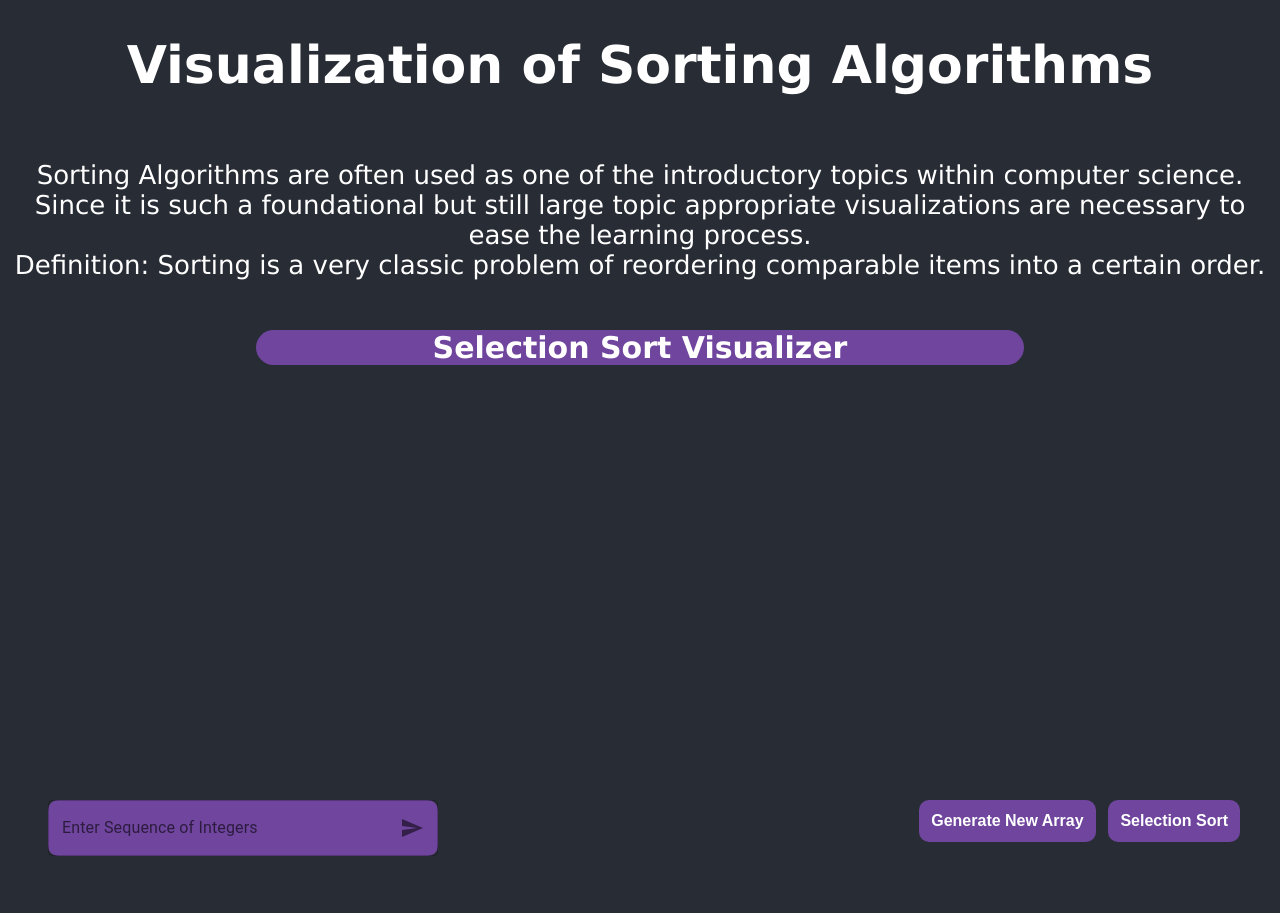
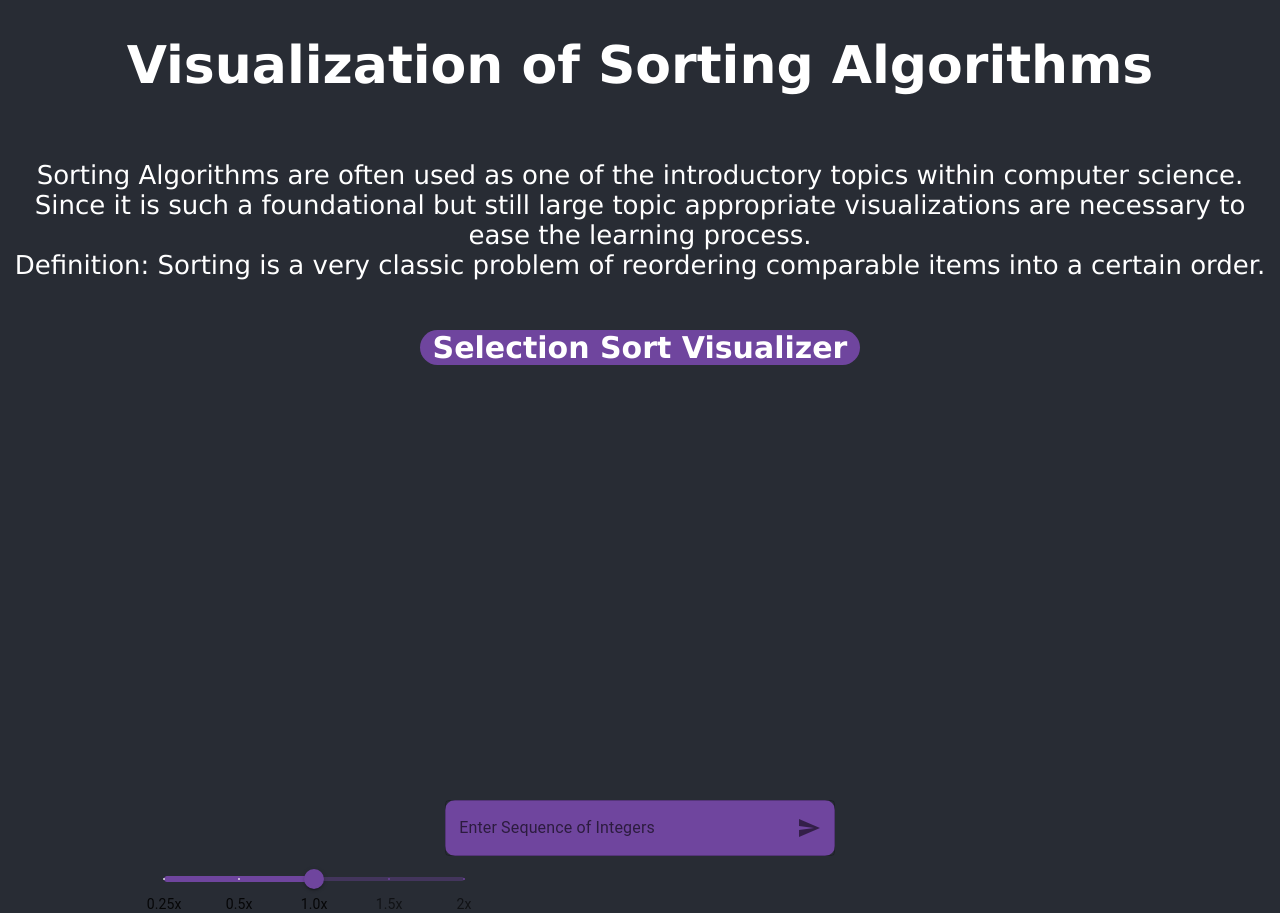
Before and after one commit to FlorianSp2000/visualization-of-sorting-algorithms, a React (Create React App) app: page / in a window 1280 px wide. Shown: the top 913 px of the page. Built offline with nearby package versions, Linux system fonts and the light colour scheme.

Commit message:
add playback slider

```diff
--- /dev/null
+++ b/src/PlaybackSpeedButton.js
@@ -0,0 +1,62 @@
+import React from 'react';
+
+import Box from '@mui/material/Box';
+import Slider from '@mui/material/Slider';
+
+const marks = [
+  {
+    value: 0,
+    label: '0.25x',
+  },
+  {
+    value: 25,
+    label: '0.5x',
+  },
+  {
+    value: 50,
+    label: '1.0x',
+  },
+  {
+    value: 75,
+    label: '1.5x',
+  },
+  {
+    value: 100,
+    label: '2x',
+  },
+
+];
+
+function valuetext(value) {
+  return `${value}°C`;
+}
+
+function valueLabelFormat(value) {
+  return marks.findIndex((mark) => mark.value === value) + 1;
+}
+
+const PlaybackSpeedButton = (props) => {
+    function handleChange(event) {
+        console.log(event.target.value)
+        props.modifyDelay(event.target.value)
+    }
+
+    return (
+        <Box sx={{ width: 300 }}>
+        <Slider
+          aria-label="Restricted values"
+          defaultValue={50}
+          valueLabelFormat={valueLabelFormat}
+          getAriaValueText={valuetext}
+          step={null}
+          valueLabelDisplay="auto"
+          marks={marks}
+          sx={{color: "#6f459e"}}
+          onChange={handleChange}
+          disabled={props.sortingIsActive}
+        />
+      </Box>
+      );
+};
+
+export default PlaybackSpeedButton;
--- a/src/Selectionsort.js
+++ b/src/Selectionsort.js
@@ -1,6 +1,8 @@
-  import React from 'react';
+import React, { useState } from 'react';
+
   import './selectionsort.css'
 import SequenceInputButton from './SequenceInputButton';
+import PlaybackSpeedButton from './PlaybackSpeedButton';
 
 var colorblind_active = false;
 var default_bar_color = "rgb(0, 183, 255)";
@@ -37,11 +39,15 @@ function change_colors_to_colorblind() {
 
 
 }
+// // function to generate bars
+
+
 
 // // function to delete bars
 function deletebars() {
   document.querySelectorAll('.bar').forEach(e => e.remove());
 }
+// Create Bars with integer sequence given by user
 function processInputSequence(sequence) {
   // deletebars();
   console.log("test")
@@ -134,10 +140,35 @@ function generatebars(num = 20, sequence) {
   }
   }
 
-  function Selectionsort(props) {
+function Selectionsort(props) {
+  const [sortingIsActive, setSortingIsActive] = useState(false);
+  const [delayy, setDelayy] = useState(300);
+  // Change Playback speed
+  function modifyDelay(selected_velocity) {
+
+    switch(selected_velocity) {
+      case 0:
+        setDelayy(300 * 4)
+        break;
+      case 25:
+      setDelayy(300 * 2)
+      break;
+      case 50:
+      setDelayy(300 * 1)
+      break;
+      case 75:
+      setDelayy(300 / 1.5)
+      break;
+      case 100:
+        setDelayy(300 / 2)
+        break;
+    }
+  }
 
 // // asynchronous function to perform "Selection Sort"
-async function SelectionSort(delay = 300) {
+async function SelectionSort(delay = delayy) {
+
+  setSortingIsActive(true)
   let bars = document.querySelectorAll(".bar");
   // Assign 0 to min_idx
    var min_idx = 0;
@@ -263,6 +294,7 @@ async function SelectionSort(delay = 300) {
   // to disable the change_colors_to_colorblind button
   document.getElementById("Button3").disabled = false;
   document.getElementById("Button3").style.backgroundColor = "#6f459e";
+  setSortingIsActive(false)
 }
 
 
@@ -289,6 +321,7 @@ function disable()
                <section className="head">Selection Sort Visualizer</section>
    <section className="data-container"></section>
       <SequenceInputButton processInputSequence={processInputSequence}/>
+      <PlaybackSpeedButton sortingIsActive={sortingIsActive} modifyDelay={modifyDelay}/>
    <button  className="btn1" onClick={() => generatebars()} id="Button1" >
      Generate New Array</button>
 
```
